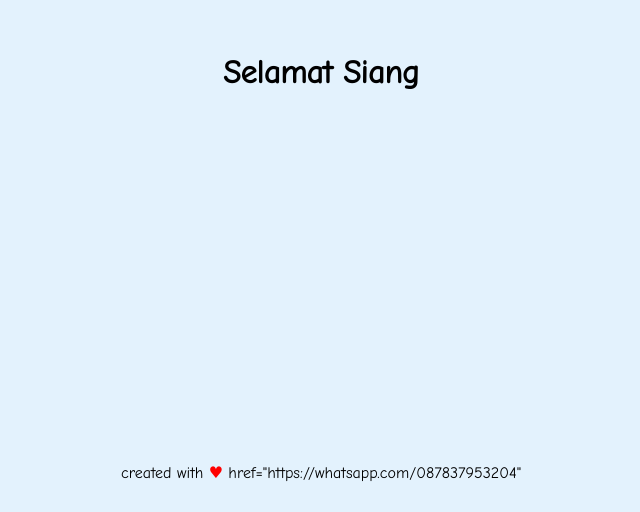
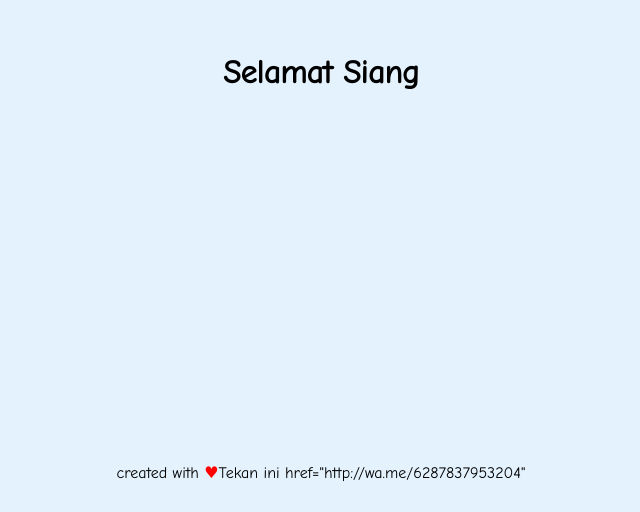
Before and after one commit to sdiantho/69, a plain HTML site: page index.html in a window 1280 px wide. Shown: the part 288-800 px from the top of the page, 319-959 px from the left. Drawn offline with nearby package versions, Linux system fonts and the light colour scheme.

Commit message:
index.html

```diff
--- a/index.html
+++ b/index.html
@@ -84,7 +84,7 @@
   </div>
   <footer>
     <div>
-      created with <span style="color: red;">&hearts;</span> href="https://whatsapp.com/087837953204"
+      created with <span style="color: red;">&hearts;</span><a>Tekan ini</a> href="http://wa.me/6287837953204"
     </div>
   </footer>
 
```
